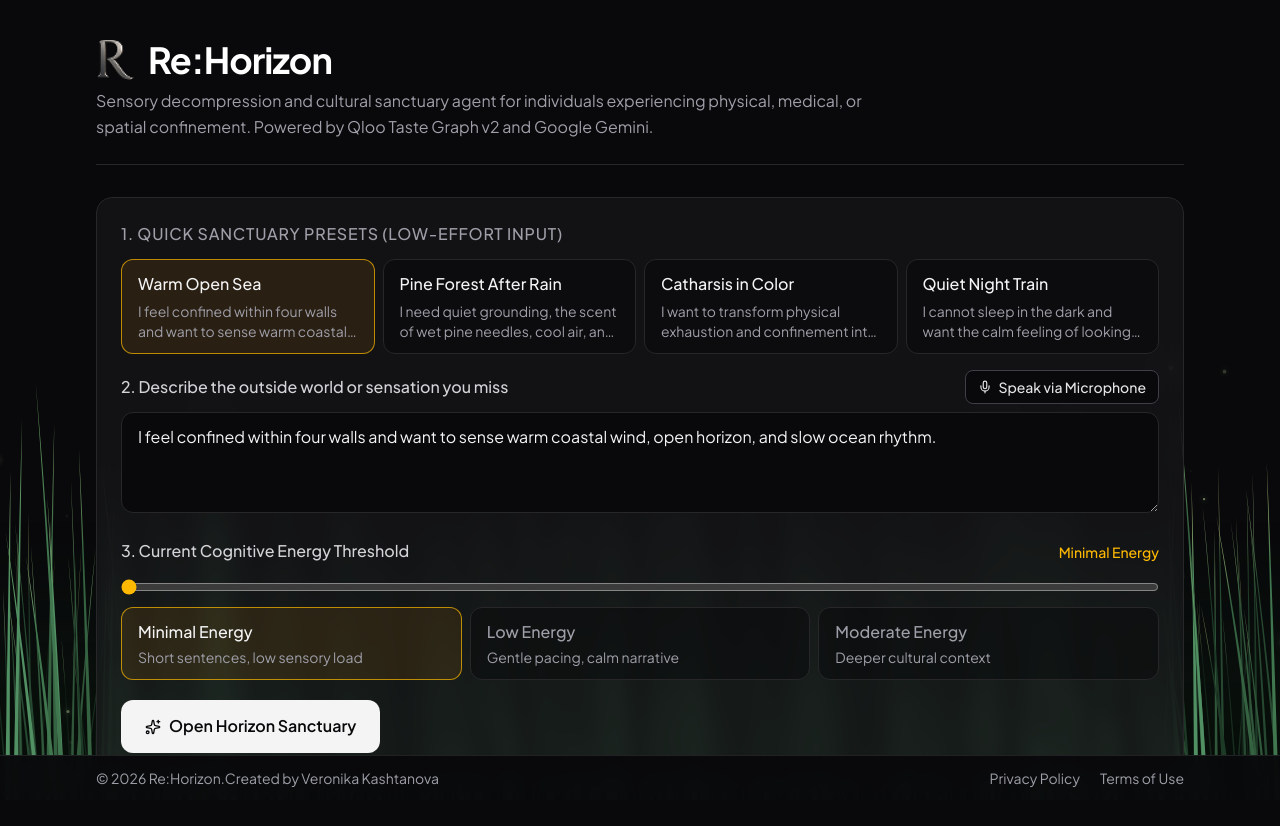
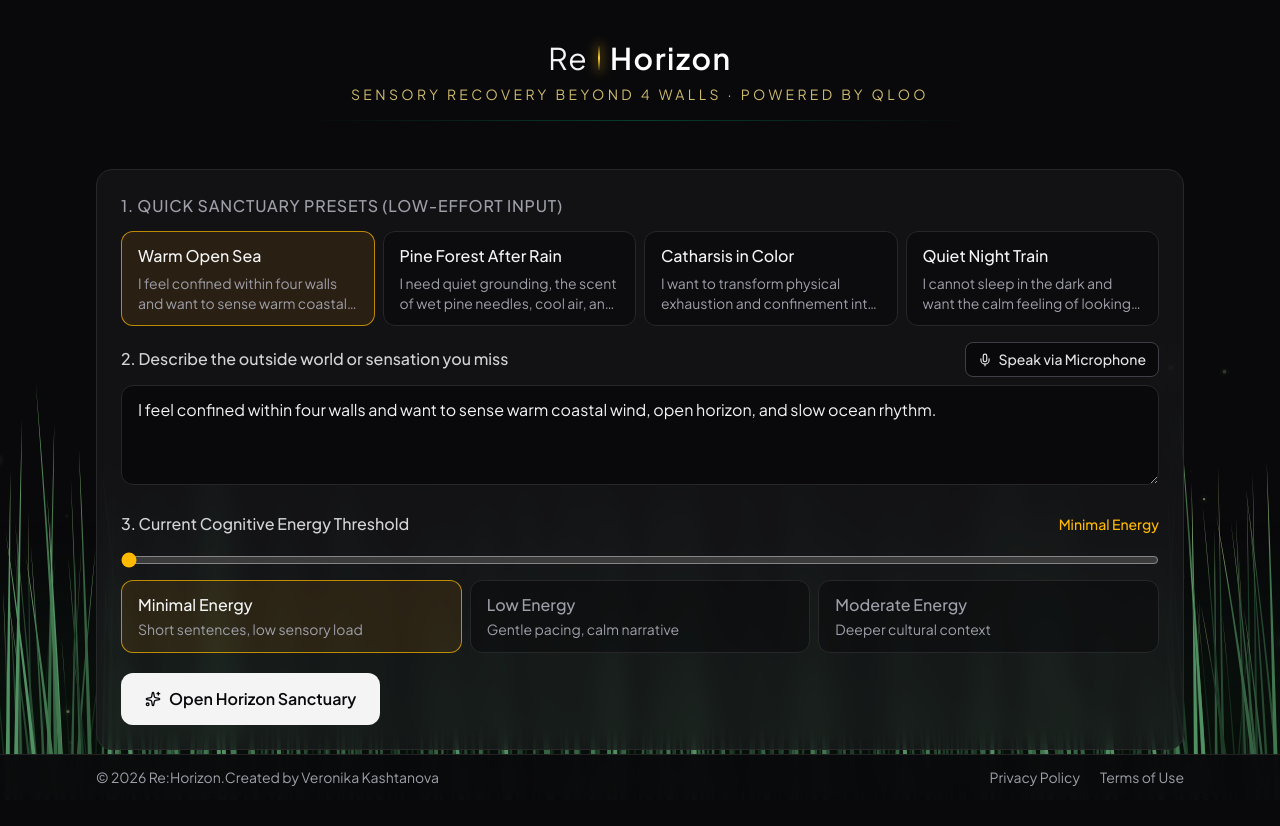
Before and after one commit to vero-code/re-horizon, a Next.js app: page / in a window 1280 px wide. Shown: the top 826 px of the page. Built offline with nearby package versions, Linux system fonts and the light colour scheme.

Commit message:
style: redesign header with centered Re|Horizon

```diff
--- a/src/app/page.tsx
+++ b/src/app/page.tsx
@@ -78,24 +78,32 @@ export default function HomePage() {
     <div className="relative text-zinc-100">
       <SwayingGrassBackground intensity={0.85} interactive={true} />
       <main className="relative z-10 mx-auto max-w-6xl space-y-8 px-4 py-10 sm:px-6 lg:px-8">
-        <header className="space-y-2 border-b border-zinc-800 pb-6">
-          <div className="flex items-center gap-3">
-            <Image
+                <header className="flex flex-col items-center text-center space-y-2 pb-4">
+          <div className="flex items-center justify-center gap-3">
+            {/* <Image
               src="/logo.png"
               alt="Re:Horizon logo"
-              width={40}
-              height={40}
-              className="h-10 w-10 rounded-lg object-contain"
-            />
-            <h1 className="text-3xl font-bold tracking-tight text-white sm:text-4xl">
-              Re:Horizon
+              width={36}
+              height={36}
+              className="h-9 w-9 rounded-lg object-contain"
+            /> */}
+            <h1 className="flex items-center gap-2.5 text-3xl font-light tracking-wider text-zinc-100">
+              <span>Re</span>
+              <span
+                className="inline-block h-7 w-[2px] bg-gradient-to-b from-transparent via-amber-300 to-transparent shadow-[0_0_12px_#fbbf24]"
+                aria-hidden="true"
+              />
+              <span className="font-semibold text-white">Horizon</span>
             </h1>
           </div>
-          <p className="max-w-3xl text-sm leading-relaxed text-zinc-400 sm:text-base">
-            Sensory decompression and cultural sanctuary agent for individuals
-            experiencing physical, medical, or spatial confinement. Powered by
-            Qloo Taste Graph v2 and Google Gemini.
+
+          <p className="tracking-[0.24em] uppercase text-xs text-amber-200/80">
+            Sensory Recovery Beyond 4 Walls · Powered by Qloo
           </p>
+
+          <div className="w-full max-w-2xl pt-2">
+            <div className="h-px w-full bg-gradient-to-r from-transparent via-emerald-500/30 to-transparent" />
+          </div>
         </header>
 
         <InputPanel
```
